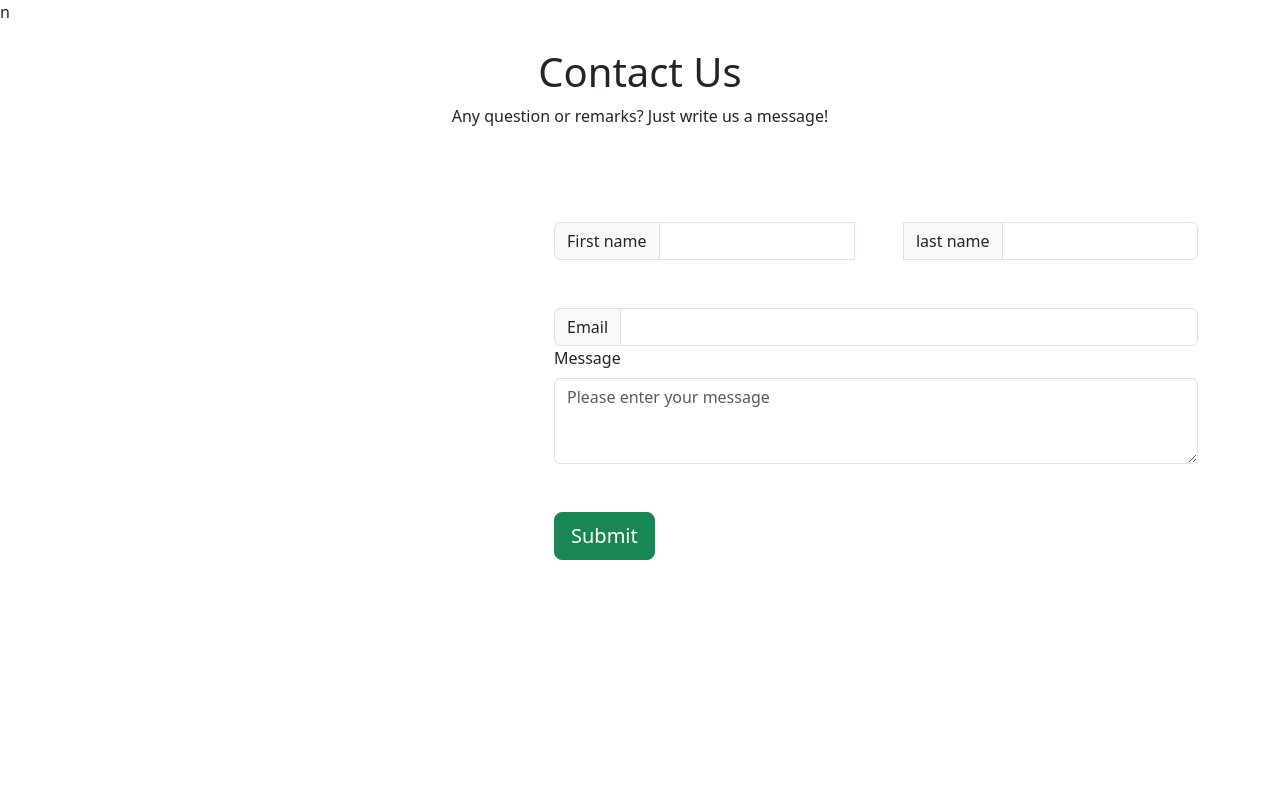
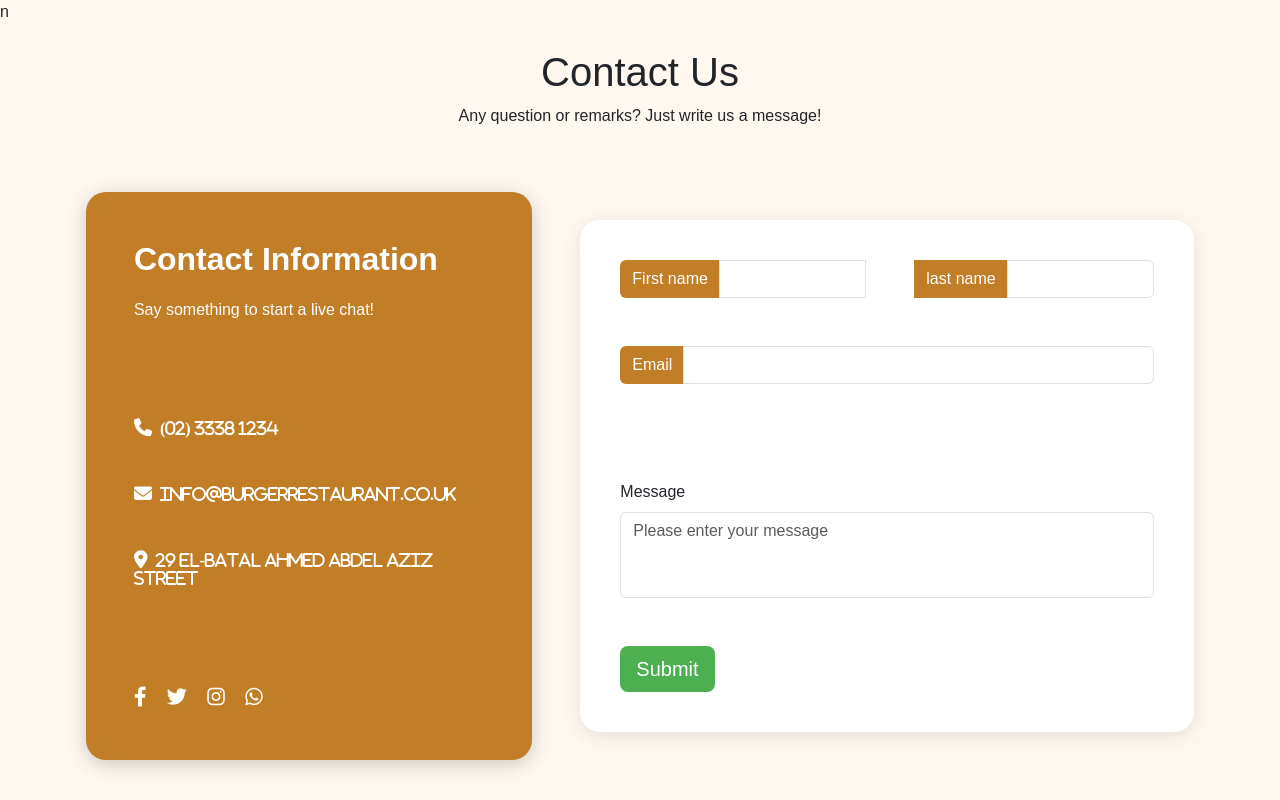
Before and after one commit to Ahmedkhaled391/restaurant, a plain HTML site: page contact.html in a window 1280 px wide. Drawn offline with nearby package versions, Linux system fonts and the light colour scheme.

```diff
--- a/contact.html
+++ b/contact.html
@@ -5,7 +5,7 @@
     <meta name="viewport" content="width=device-width, initial-scale=1.0">
     <title>Document</title>n
     <link rel="stylesheet" href="css/bootstrap.css">
-    <link rel="stylesheet" href="css/contact.cssdit">
+    <link rel="stylesheet" href="css/contact.css">
 
     <link rel="stylesheet" href="https://cdnjs.cloudflare.com/ajax/libs/font-awesome/6.4.0/css/all.min.css" crossorigin="anonymous" />
 
```
